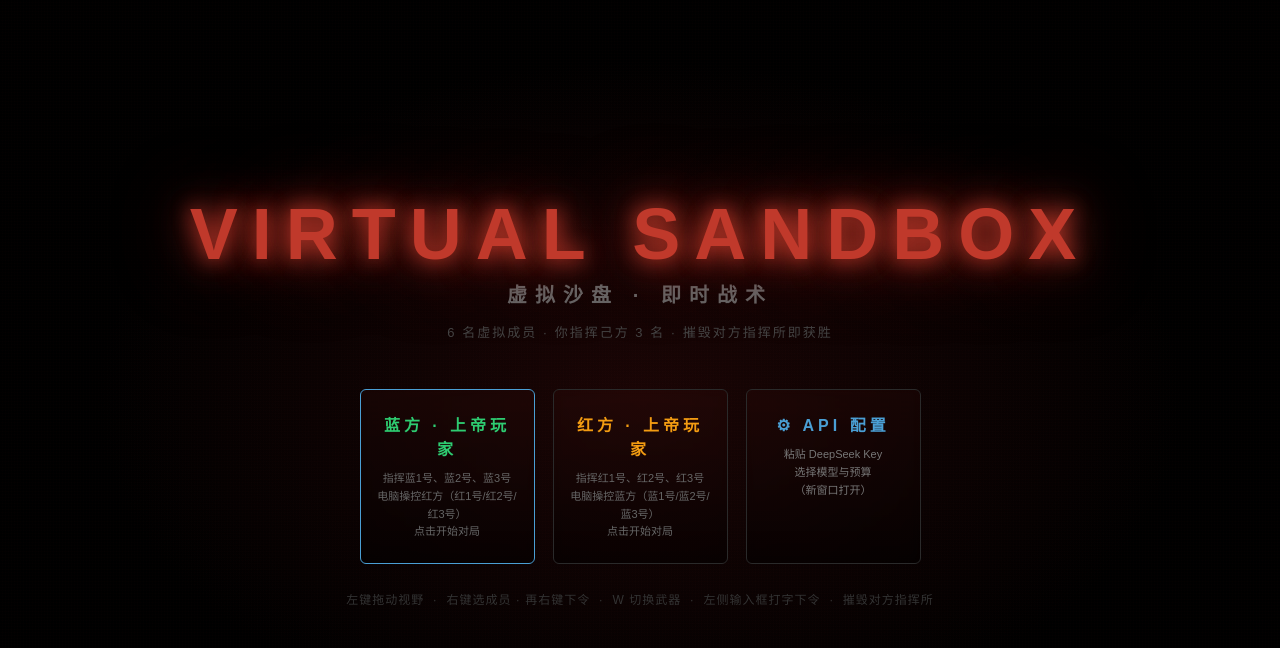
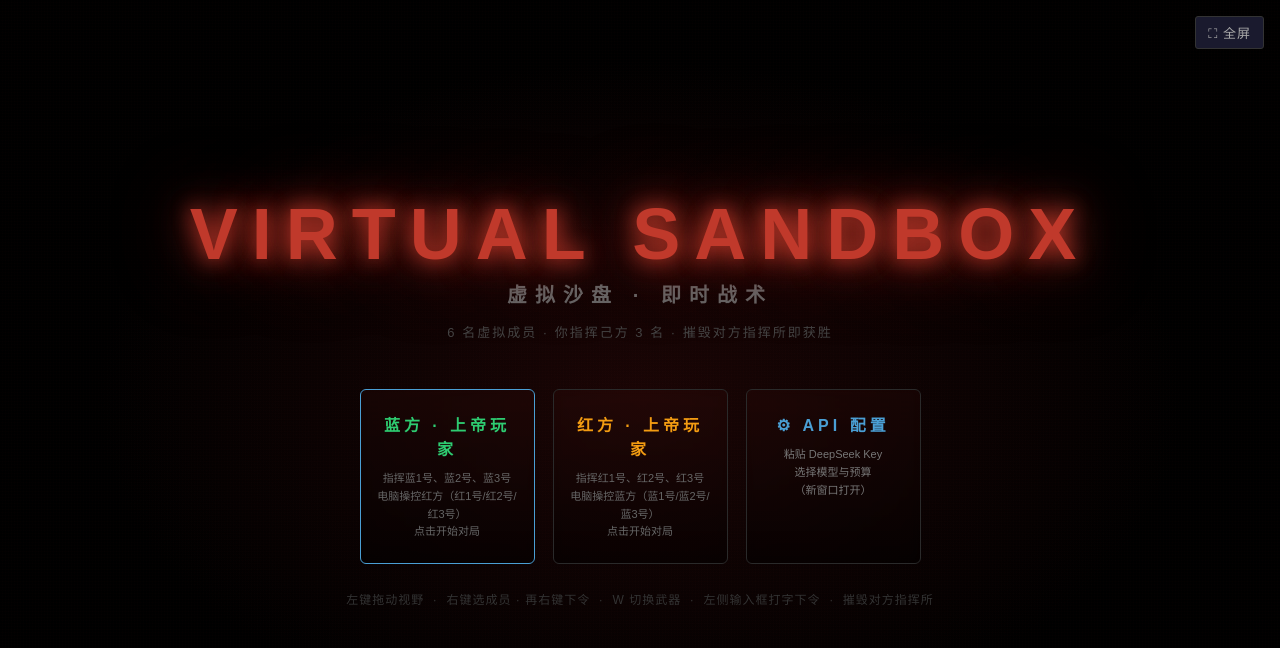
Before and after one commit to wangdut/sandbox, a website with bundled scripts: page index.html in a window 1280 px wide. Built offline with nearby package versions, Linux system fonts and the light colour scheme.

Commit message:
feat(ui): 开始界面新增全屏按钮，开局前即可切换全屏
- 开始界面右上角新增「⛶ 全屏」按钮，选阵营前即可一键进入/退出全屏
- startFullscreen 为内联自包含实现，不依赖 main.js 加载时机
- 按钮沿用金属面板风格，悬停红色高亮，与顶栏全屏按钮一致
- 浏览器实测：位置样式正确、点击成功进入全屏、无控制台报错

```diff
--- a/css/style.css
+++ b/css/style.css
@@ -311,6 +311,15 @@ body {
 .mode-card.hard h3 { color: #e74c3c; }
 .start-hint { color: #333; font-size: 12px; z-index: 1; letter-spacing: 1px; }
 
+/* 开始界面右上角的全屏按钮（开局前即可切换全屏） */
+#startFullscreenBtn {
+  position: absolute; top: 16px; right: 16px; z-index: 2;
+  background: #1a1a2e; color: #aaa; border: 1px solid #333;
+  padding: 6px 12px; cursor: pointer; font-size: 13px;
+  border-radius: 3px; transition: all 0.15s; letter-spacing: 1px;
+}
+#startFullscreenBtn:hover { background: #c0392b; color: #fff; border-color: #e74c3c; }
+
 /* ===== Game Over ===== */
 #gameOver {
   position: absolute; top: 0; left: 0; width: 100%; height: 100%;
--- a/index.html
+++ b/index.html
@@ -10,6 +10,7 @@
 <body class="sandbox">
 
 <div id="startScreen">
+  <button id="startFullscreenBtn" onclick="startFullscreen()" title="全屏 / 退出全屏">⛶ 全屏</button>
   <h1>VIRTUAL SANDBOX</h1>
   <h2>虚拟沙盘 · 即时战术</h2>
   <p class="sub">6 名虚拟成员 · 你指挥己方 3 名 · 摧毁对方指挥所即获胜</p>
@@ -207,6 +208,14 @@
 
 <div id="notification"></div>
 <script>
+// 开始界面全屏按钮：自包含实现，不依赖 main.js 加载时机
+function startFullscreen() {
+  if (!document.fullscreenElement) {
+    document.documentElement.requestFullscreen().catch(function () {});
+  } else {
+    document.exitFullscreen();
+  }
+}
 // 倍率输入框的上下步进按钮：每次 ±0.1（四舍五入到一位小数），自动触发输入框原有的 onchange
 function nudgeValue(id, delta) {
   const el = document.getElementById(id);
```
